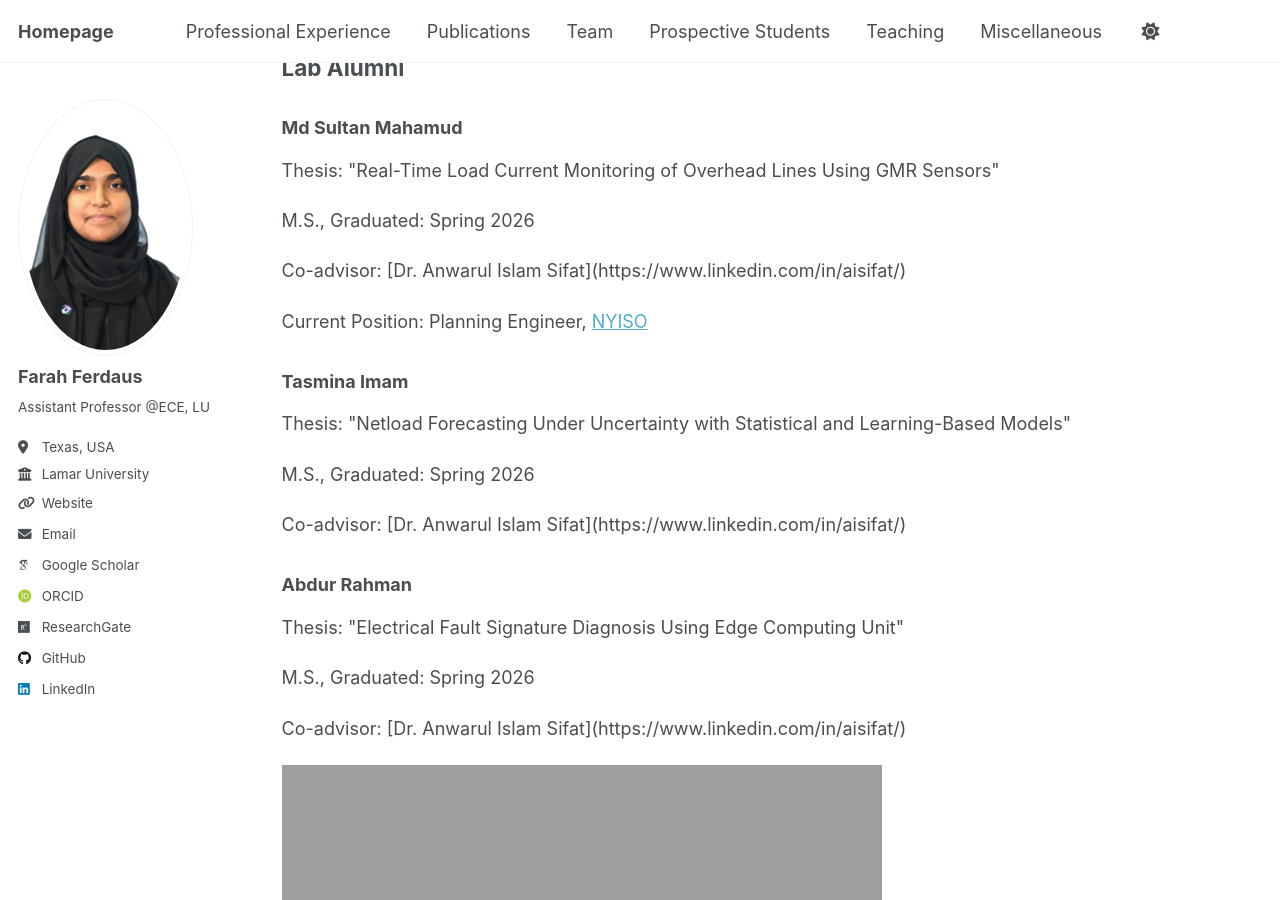
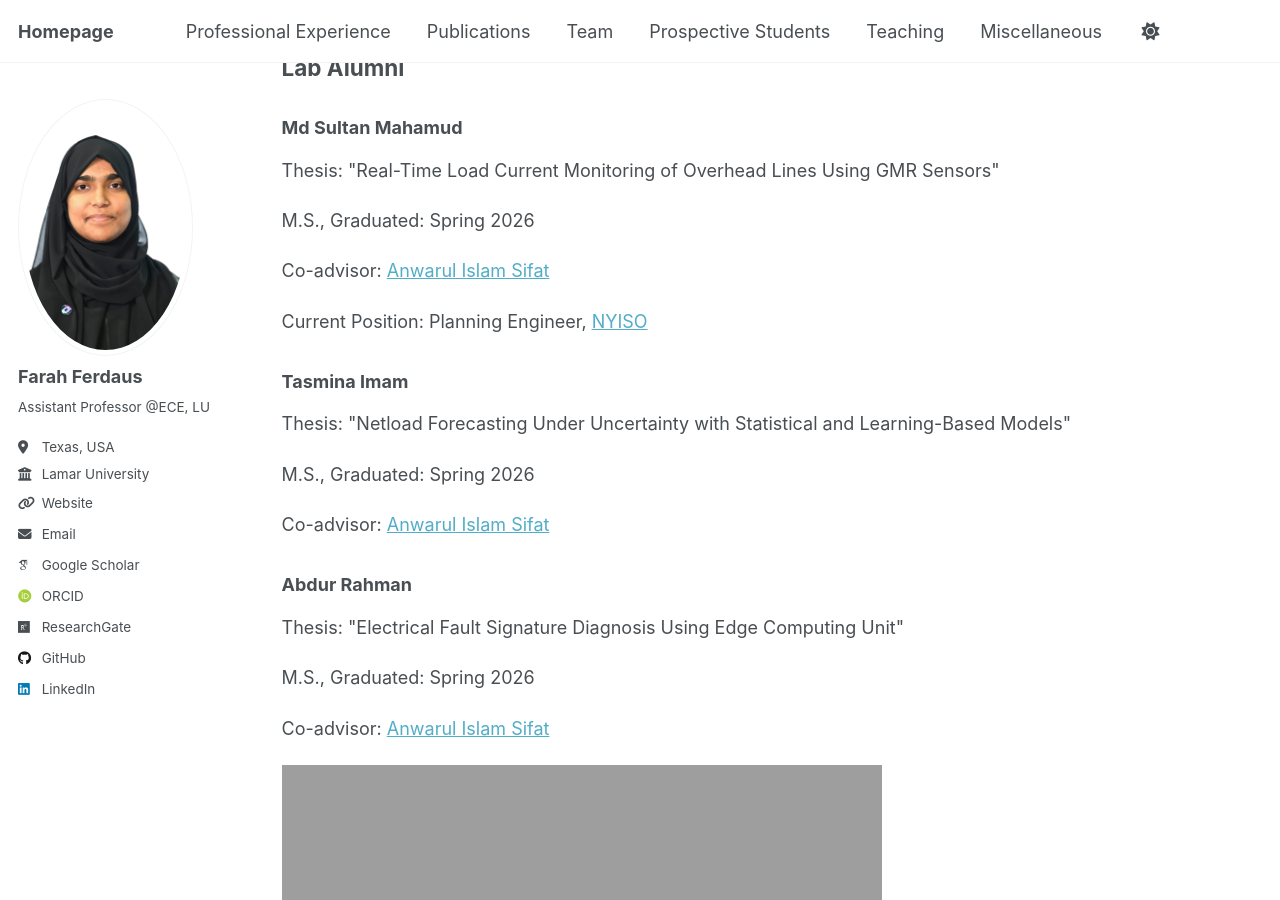
Before and after one commit to fferdaus/fferdaus.github.io, a Jekyll site: the page built from _pages/team.md, in a window 1280 px wide and 900 px high, scrolled down 1784 px. Built offline with Jekyll 4.4.1, drawn with Linux system fonts in a browser that asks for light colours; some web fonts are replaced.

Commit message:
Update team.md

```diff
--- a/_pages/team.md
+++ b/_pages/team.md
@@ -171,7 +171,7 @@ redirect_from:
       <h3>Md Sultan Mahamud</h3>
       <p class="thesis-title">Thesis: "Real-Time Load Current Monitoring of Overhead Lines Using GMR Sensors"</p>
       <p class="grad-info">M.S., Graduated: Spring 2026</p>
-      <p class="co-advisor">Co-advisor: [Dr. Anwarul Islam Sifat](https://www.linkedin.com/in/aisifat/)</p>
+      <p class="co-advisor">Co-advisor: <a href="https://www.linkedin.com/in/aisifat/" target="_blank" rel="noopener">Anwarul Islam Sifat</a></p>
       <p class="current-position">Current Position: Planning Engineer, <a href="https://www.nyiso.com/about-us" target="_blank" rel="noopener">NYISO</a></p>
     </div>
 
@@ -179,14 +179,14 @@ redirect_from:
       <h3>Tasmina Imam</h3>
       <p class="thesis-title">Thesis: "Netload Forecasting Under Uncertainty with Statistical and Learning-Based Models"</p>
       <p class="grad-info">M.S., Graduated: Spring 2026</p>
-      <p class="co-advisor">Co-advisor: [Dr. Anwarul Islam Sifat](https://www.linkedin.com/in/aisifat/)</p>
+      <p class="co-advisor">Co-advisor: <a href="https://www.linkedin.com/in/aisifat/" target="_blank" rel="noopener">Anwarul Islam Sifat</a></p>
     </div>
 
     <div class="alumni-card">
       <h3>Abdur Rahman</h3>
       <p class="thesis-title">Thesis: "Electrical Fault Signature Diagnosis Using Edge Computing Unit"</p>
       <p class="grad-info">M.S., Graduated: Spring 2026</p>
-      <p class="co-advisor">Co-advisor: [Dr. Anwarul Islam Sifat](https://www.linkedin.com/in/aisifat/)</p>
+      <p class="co-advisor">Co-advisor: <a href="https://www.linkedin.com/in/aisifat/" target="_blank" rel="noopener">Anwarul Islam Sifat</a></p>
     </div>
 
   </div>
```
